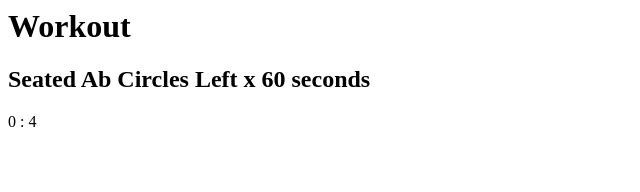
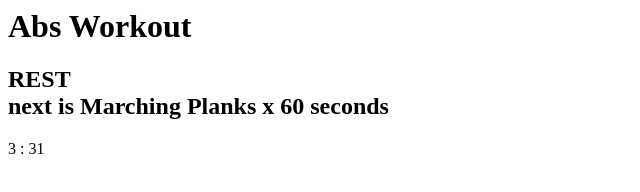
Before and after one commit to fonzi956/Workout, a plain HTML site: page index.html in a window 1280 px wide. Shown: the whole page, without its empty margins (0-640 px from the left). Drawn offline with Linux system fonts and the light colour scheme.

Commit message:
added plan

```diff
--- a/index.html
+++ b/index.html
@@ -7,8 +7,9 @@
 </head>
 <script src="index.js"></script>
 <body>
-    <h1>Workout</h1>
+    <h1>Abs Workout</h1>
     <h2 id="h2">Type of Workout</h2>
     <p id="p1">Start</p>
+
 </body>
 </html>
--- a/index.js
+++ b/index.js
@@ -1,39 +1,54 @@
-var sec = 0;
-var min = 0;
-setTimeout(countDown,1000);
+var sec = 26;
+var min = 3;
+setTimeout(countUp,1000);
+
 function typeWorkOut(min, sec){
-   switch(min) {
-      case 0:
-         return "Seated Ab Circles Left x 60 seconds"
-      case 1:
-        return "Seated Ab Circles Right x 60 seconds";
-        break;
-      case 2:
-      return "Drunken Mountain Climbers x 60 seconds";
-        break;
-      default:
-      return "Workout done";
-    }
+   if(min == 0) return ["Seated Ab Circles Left x 60 seconds", "Seated Ab Circles Right x 60 seconds", "1"];
+   if(min == 1) return ["Seated Ab Circles Right x 60 seconds", "Drunken Mountain Climbers x 60 seconds", "1"];
+   if(min == 2) return ["Drunken Mountain Climbers x 60 seconds", "REST", "1"];
+   if((min == 3 && sec <= 30)) return ["REST", "Marching Planks x 60 seconds", "30"];
+   if((min == 3 && sec >= 30) || (min == 4 && sec <= 30)) return ["Marching Planks x 60 seconds", "Scissors x 60 seconds", "1"];
+   if((min == 4 && sec >= 30 ) || (min == 5 && sec <= 30)) return ["Scissors x 60 seconds", "Starfish Crunch x 30 seconds", "1"];
+   if(min == 5 && sec >= 30)  return ["Starfish Crunch x 30 seconds", "REST", "30"];
+   if( min == 6) return ["REST", "Russian V Tuck Twists x 30 seconds", "30"];
+   if(min == 6 && sec >= 30) return ["Russian V Tuck Twists x 30 seconds", "30"];
+   if(min >= 7) return ["Done", ""];
 }
 
-function countDown(){
-   document.getElementById("h2").innerHTML = typeWorkOut(min, sec);
-   document.getElementById("p1").innerHTML = min+" : "+sec;
+function countUp(){
+   var resting = typeWorkOut(min, sec);
    if(sec == 59) {
       sec = 0;
       min++;
    }
-   sec++;
-   if(sec > 0){
-      setTimeout(countDown,1000);
+   if(resting[2] == "1"&& sec == 29){
+      console.log("30");
+   }
+   if(resting[2] == "1"&& sec == 49){
+      console.log("10");
+   }
+   if(resting[2] == "30" && sec == 15){
+      console.log("15");
    }
 
+   sec++;
+   document.getElementById("h2").innerHTML = resting[0] + " <br>next is "+ resting[1];
+   document.getElementById("p1").innerHTML = min+" : "+sec;
+   if(sec > 0){
+      if((min > 0 && (sec >= 0 && sec <= 1)) && resting[1] != "REST"){
+         document.getElementById("h2").innerHTML = resting[0] + " <br>next is "+ resting[1];
+         setTimeout(countUp,5000);
+         //go
+      }
+      else
+      setTimeout(countUp,1000);
 
-
-
+   }
 }
 
 /*
+http://127.0.0.1:5500/index.html
+
 30 and 10 seconds notications then 5 seconds countdonw to the next workout
 
 Seated Ab Circles Left x 60 seconds
```
